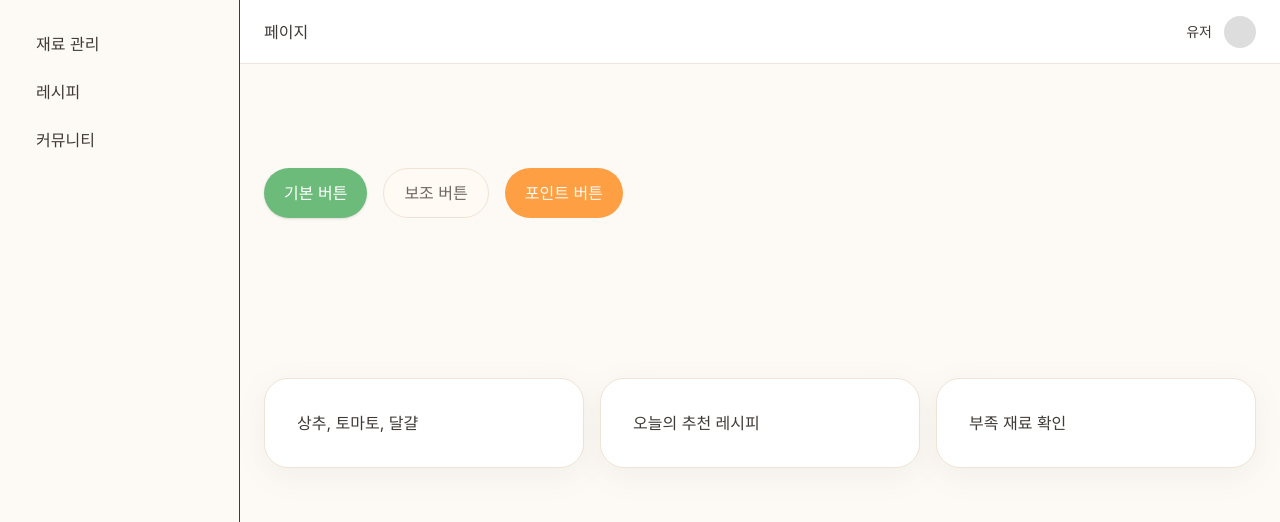
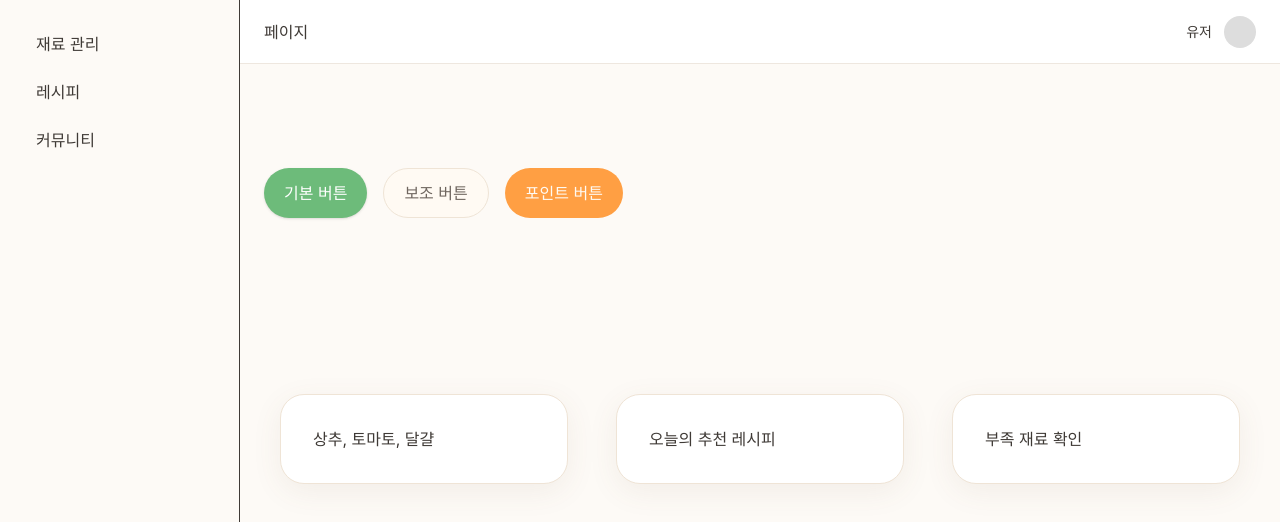
Before and after one commit to FoggyCaligo/project_final_frontend, a Next.js app: page /test in a window 1280 px wide. Shown: the top 522 px of the page. Built offline with nearby package versions, Linux system fonts and the light colour scheme; no server answers.

Commit message:
feat : card 컴포넌트 배경 수정 가능하도록 수정 및 냉장고쪽 재료분류에서 사용 및 마진 추가

```diff
--- a/src/app/fridge/page.jsx
+++ b/src/app/fridge/page.jsx
@@ -140,7 +140,7 @@ export default function FridgePage() {
         <PrivateLayout>
             <Section>
                 <Card>
-                    <div className="flex flex-row justify-between items-center">
+                    <div className="flex flex-row justify-between items-center mb-4">
                         <div className="flex flex-col">
                             <Title>냉장고 현황</Title>
                             <SubTitle>현재 냉장고에 있는 재료들을 확인하세요</SubTitle>
@@ -175,7 +175,7 @@ export default function FridgePage() {
                 </Card>
 
                 {/*냉동 재료  */}
-                <Card style={{ backgroundColor: "#f3f4f6" }}>
+                <Card style={{ backgroundColor: "var(--border)" }}>
                     <div className="flex flex-col">
                         <Title>냉동 재료</Title>
                         <SubTitle>현재 냉장고에 있는 재료들 중 냉동 재료들 입니다.</SubTitle>
@@ -207,7 +207,7 @@ export default function FridgePage() {
                 </Card>
 
                 {/*냉장 재료  */}
-                <Card style={{ backgroundColor: "#f3f4f6" }}>
+                <Card style={{ backgroundColor: "var(--border)" }}>
                     <div className="flex flex-col">
                         <Title>냉장 재료</Title>
                         <SubTitle>현재 냉장고에 있는 재료들 중 냉장 재료들 입니다.</SubTitle>
--- a/src/components/ui/Card.jsx
+++ b/src/components/ui/Card.jsx
@@ -1,7 +1,7 @@
 export default function Card({ children, style }) {
     return (
         <div
-            className="rounded-3xl border p-8 shadow-[0_8px_30px_rgba(120,90,60,0.08)]"
+            className="rounded-3xl border p-8 m-4 shadow-[0_8px_30px_rgba(120,90,60,0.08)]"
             style={{
                 backgroundColor: "var(--card-bg)",
                 borderColor: "var(--border)",
```
